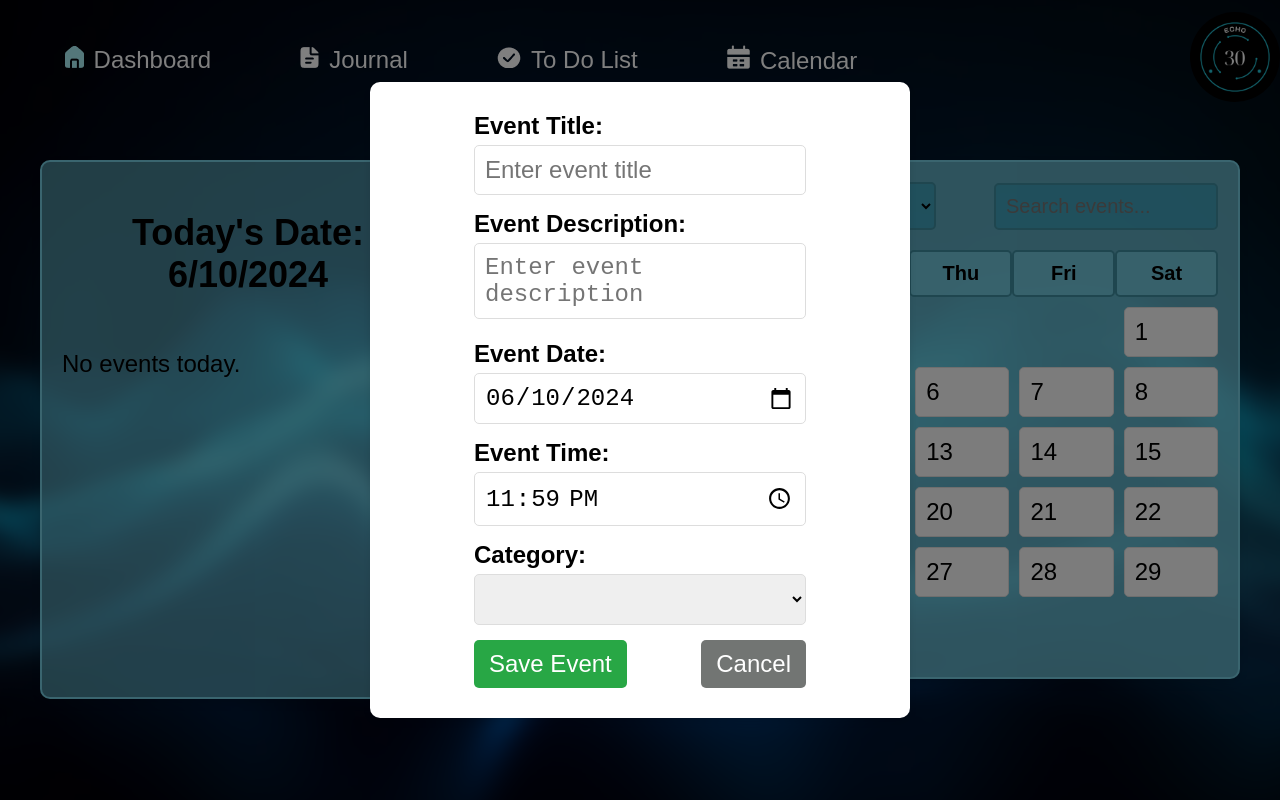
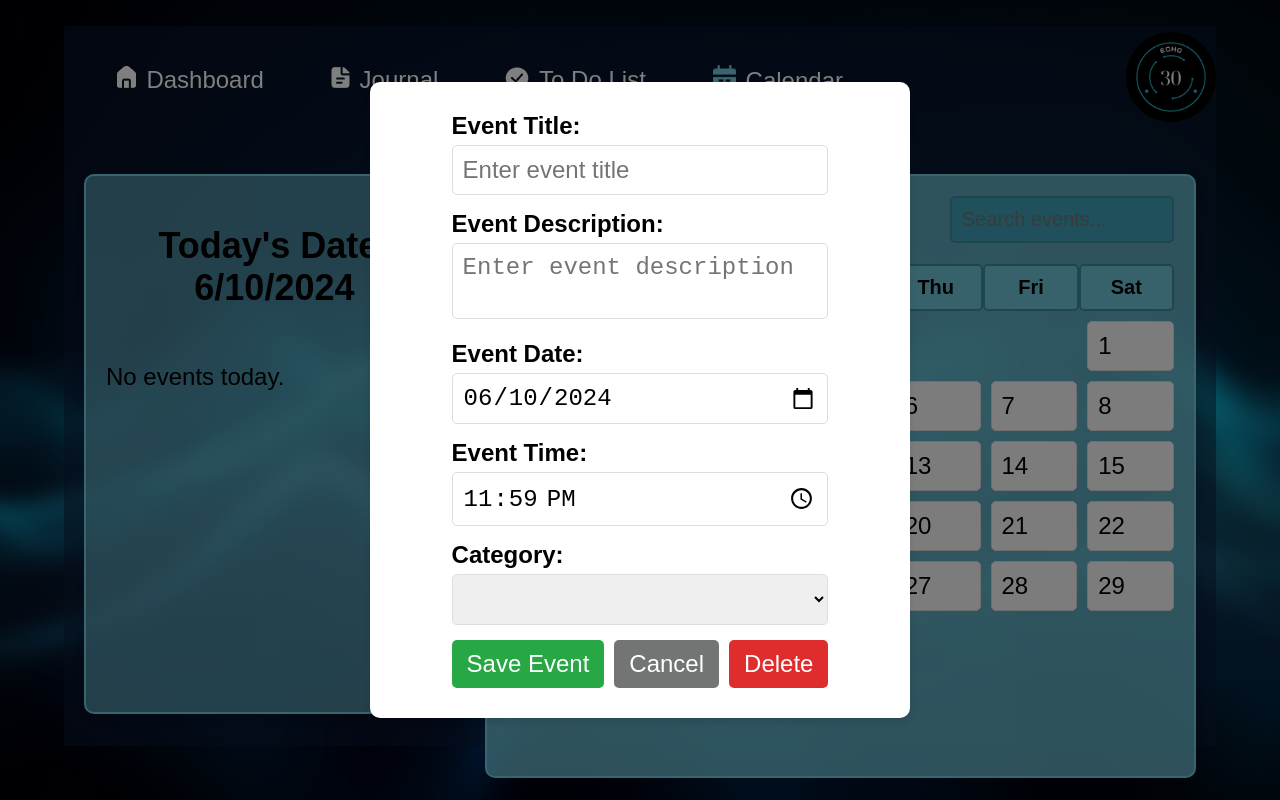
Before and after one commit to cse110-sp24-group30/cse110-sp24-group30, a plain HTML site: page source/calendar/calendar-page.html in a window 1280 px wide. Both pictures are taken after a click on the element "10". Drawn offline with Linux system fonts and the light colour scheme.

Commit message:
Added more UI changes to the

```diff
--- a/source/assets/styles/main.css
+++ b/source/assets/styles/main.css
@@ -30,6 +30,8 @@ a {
   height: 90%;
   margin: 2% 5% 0% 5%;
   flex-wrap: wrap;
+  display: flex;
+  justify-content: center;
   background-color: rgb(12, 26, 54, 0.5);
 }
 
--- a/source/calendar/calendar-app.js
+++ b/source/calendar/calendar-app.js
@@ -5,6 +5,7 @@ document.addEventListener("DOMContentLoaded", () => {
   const nextMonth = document.getElementById("next-month");
   const eventModal = document.getElementById("event-modal");
   const cancelButton = document.querySelector(".cancel-button");
+  const taskDeleteButton = document.querySelector(".task-delete-button");
   const eventForm = document.getElementById("event-form");
   const todayDateElement = document.getElementById("today-date");
   const todayEventsContainer = document.getElementById("today-events");
@@ -362,7 +363,7 @@ document.addEventListener("DOMContentLoaded", () => {
       todayEventsContainer.innerHTML = "<p>No events today.</p>";
     }
 
-    // Add event listeners for edit and delete buttons
+    // Add event listeners for edit buttons
     document.querySelectorAll(".edit-button").forEach((button) => {
       button.addEventListener("click", (event) => {
         const id = event.target.closest("button").getAttribute("data-id");
@@ -414,6 +415,17 @@ document.addEventListener("DOMContentLoaded", () => {
       });
     });
   };
+
+  taskDeleteButton.addEventListener("click", (event) => {
+    const eventName = document.getElementById("event-title").value;
+
+    if (eventName == "") {
+      event.preventDefault();
+      eventModal.style.display = "none";
+    } else {
+      deleteEvent(document.getElementById("event-id").value);
+    }
+  });
 
   prevMonth.addEventListener("click", () => {
     if (currentView === "month") {
--- a/source/calendar/calendar-page.html
+++ b/source/calendar/calendar-page.html
@@ -10,13 +10,15 @@
   </head>
   <body>
     <div class="background"></div>
+    <div class="dashboard">
+
     <nav class="main-navbar">
       <section class="widgets">
         <span class="nav-element"
-          ><a href="../source/index.html"
+          ><a href="../index.html"
             ><img
               class="nav-icon"
-              src="../assets/icons/homeFillBlue.png"
+              src="../assets/icons/homeFillWhite.png"
               alt="homeButton"
             />Dashboard</a
           ></span
@@ -43,7 +45,7 @@
           ><a href="../calendar/calendar-page.html"
             ><img
               class="nav-icon"
-              src="../assets/icons/dateFillWhite.png"
+              src="../assets/icons/dateFillBlue.png"
               alt="calendarButton"
             />Calendar</a
           ></span
@@ -128,10 +130,15 @@
               <option value="other">Other</option>
             </select>
           </div>
-          <button type="submit" class="save-button">Save Event</button>
-          <button type="submit" class="cancel-button">Cancel</button>
+
+          <div class = "button-container">
+            <button type="submit" class="save-button">Save Event</button>
+            <button type="submit" class="cancel-button">Cancel</button>
+            <button type="submit" class="task-delete-button">Delete</button>
+          </div>
         </form>
       </div>
     </div>
+  </div>
   </body>
 </html>
--- a/source/calendar/calendar-style.css
+++ b/source/calendar/calendar-style.css
@@ -55,12 +55,14 @@ body {
   width: 15%;
   flex-direction: column;
   gap: 20px;
+  height: 70vh;
 }
 
 #today-section {
+  height: 100%;
   flex: 1;
   padding: 20px;
-  background-color: rgb(116, 203, 223, 0.60);
+  background-color: rgb(116, 203, 223, 0.80);
   border: 2px solid #74cbdf;
   border-radius: 10px;
   box-shadow: 0 4px 8px rgba(0, 0, 0, 0.1);
@@ -76,14 +78,15 @@ body {
 #calendar-app {
   flex: 2;
   max-width: 60%;
-  max-height: 70vh;
+  height: 70vh;
   margin: 20px auto;
   padding: 20px;
   background-color: rgb(116, 203, 223, 0.80);
   border: 2px solid #74cbdf;
   border-radius: 10px;
   box-shadow: 0 4px 8px rgba(0, 0, 0, 0.1);
-  overflow: scroll;
+  overflow:-y auto;
+  overflow-x: hidden;
 }
 
 #calendar-header {
@@ -229,10 +232,6 @@ body {
   resize: none;
 }
 
-.save-button, .cancel-button {
-  all: unset;
-}
-
 .modal-content {
   background-color: #fff;
   padding: 30px 20px 30px 20px;
@@ -267,6 +266,15 @@ body {
   box-sizing: border-box;
 }
 
+.save-button, .cancel-button, .task-delete-button {
+  all: unset;
+}
+
+.button-container {
+  display: flex;
+  justify-content: space-between;
+}
+
 .save-button {
   background-color: #28a745;
   color: white;
@@ -275,17 +283,29 @@ body {
   padding: 10px 15px;
   cursor: pointer;
   font-size: 1em;
+  margin-right: 10px;
 }
 
 .cancel-button {
-  float: right;
   background-color: #727573;
   color: white;
   border: none;
   border-radius: 5px;
   padding: 10px 15px;
   cursor: pointer;
+  font-size: 1em;
+  margin-right: 10px;
 
+}
+
+.task-delete-button {
+  /* float: right; */
+  background-color: #df2d2d;
+  color: white;
+  border: none;
+  border-radius: 5px;
+  padding: 10px 15px;
+  cursor: pointer;
   font-size: 1em;
 }
 
@@ -296,6 +316,11 @@ body {
 .cancel-button:hover {
   background-color: #3c3e3c;
 }
+
+.task-delete-button:hover {
+  background-color: #ac2020;
+}
+
 
 #today-section {
   margin-top: 20px;
```
Also changed, not shown: source/assets/icons/dateFillBlue.png (added).
